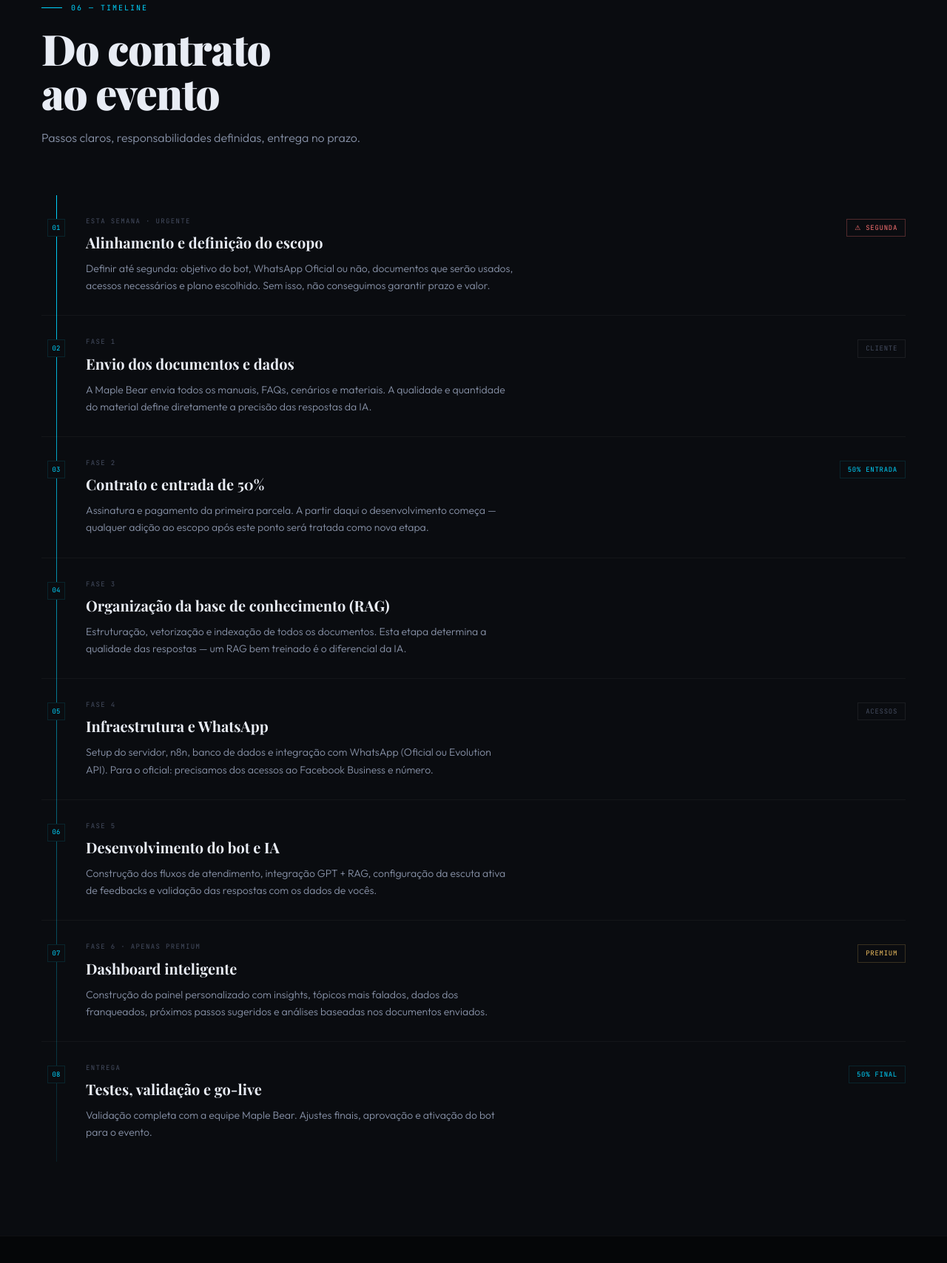
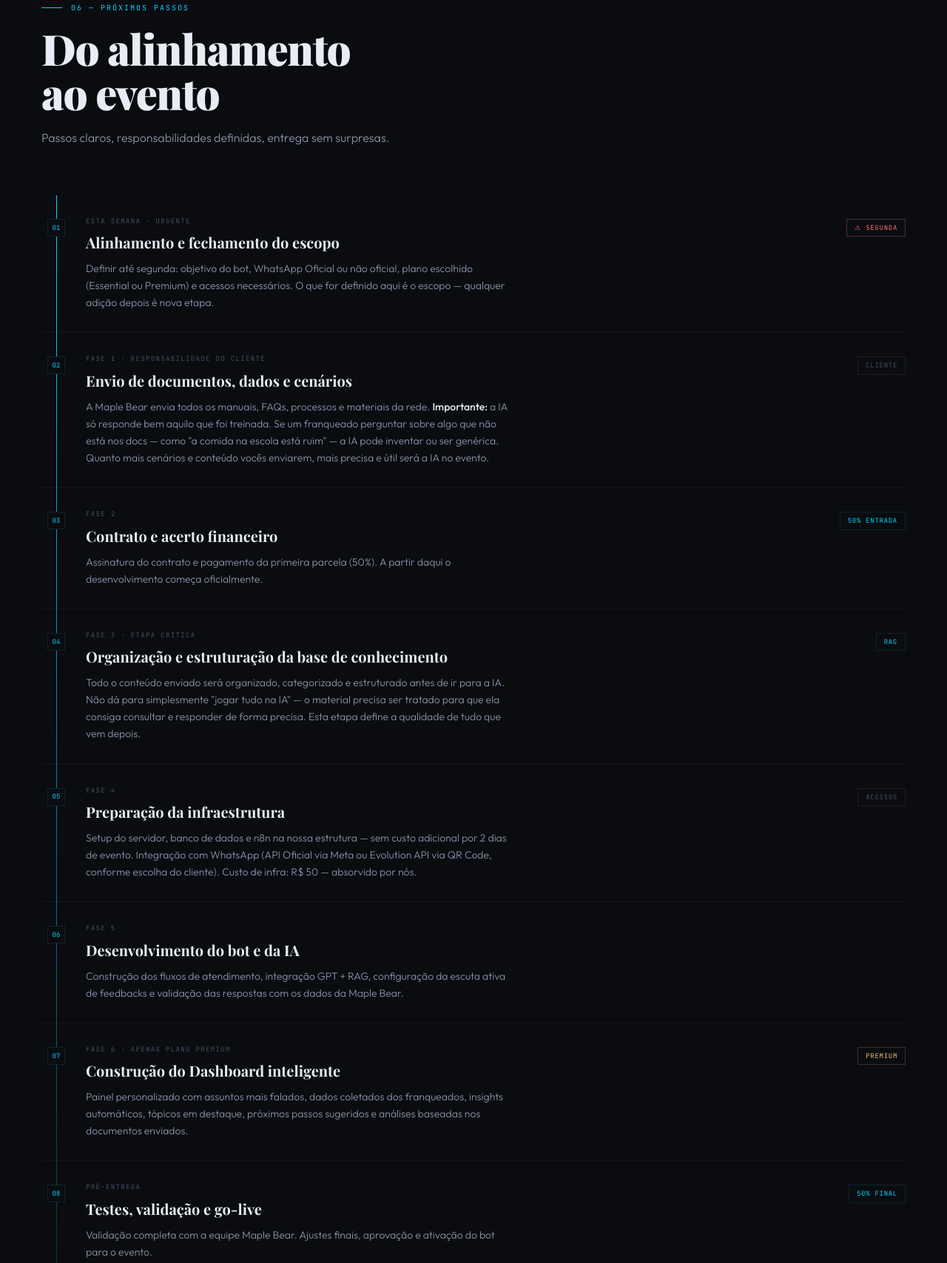
Before and after one commit to felipekarimata/proposta-maplebear, a plain HTML site: page index.html in a window 1280 px wide. Shown: the part 7540-9248 px from the top of the page at 74% size. Drawn offline with nearby package versions, Linux system fonts and the light colour scheme.

Commit message:
Update index.html

```diff
--- a/index.html
+++ b/index.html
@@ -1096,90 +1096,111 @@ h2.sec-title{
 <!-- ══ TIMELINE ══ -->
 <section id="timeline" style="background:var(--bg2);">
   <div class="sec">
-    <div class="sec-label">06 — Timeline</div>
-    <h2 class="sec-title">Do contrato<br>ao evento</h2>
-    <p class="sec-sub">Passos claros, responsabilidades definidas, entrega no prazo.</p>
+    <div class="sec-label">06 — Próximos Passos</div>
+    <h2 class="sec-title">Do alinhamento<br>ao evento</h2>
+    <p class="sec-sub">Passos claros, responsabilidades definidas, entrega sem surpresas.</p>
 
     <div class="tl-list reveal">
       <div class="tl-line"></div>
 
+      <!-- 01 -->
       <div class="tl-item">
         <div class="tl-dot">01</div>
         <div>
           <div class="tl-phase">Esta semana · urgente</div>
-          <div class="tl-title">Alinhamento e definição do escopo</div>
-          <div class="tl-desc">Definir até segunda: objetivo do bot, WhatsApp Oficial ou não, documentos que serão usados, acessos necessários e plano escolhido. Sem isso, não conseguimos garantir prazo e valor.</div>
+          <div class="tl-title">Alinhamento e fechamento do escopo</div>
+          <div class="tl-desc">Definir até segunda: objetivo do bot, WhatsApp Oficial ou não oficial, plano escolhido (Essential ou Premium) e acessos necessários. O que for definido aqui é o escopo — qualquer adição depois é nova etapa.</div>
         </div>
         <div class="tl-badge urgent">⚠ SEGUNDA</div>
       </div>
 
+      <!-- 02 -->
       <div class="tl-item">
         <div class="tl-dot">02</div>
         <div>
-          <div class="tl-phase">Fase 1</div>
-          <div class="tl-title">Envio dos documentos e dados</div>
-          <div class="tl-desc">A Maple Bear envia todos os manuais, FAQs, cenários e materiais. A qualidade e quantidade do material define diretamente a precisão das respostas da IA.</div>
+          <div class="tl-phase">Fase 1 · responsabilidade do cliente</div>
+          <div class="tl-title">Envio de documentos, dados e cenários</div>
+          <div class="tl-desc">A Maple Bear envia todos os manuais, FAQs, processos e materiais da rede. <strong style="color:var(--text);font-weight:500;">Importante:</strong> a IA só responde bem aquilo que foi treinada. Se um franqueado perguntar sobre algo que não está nos docs — como "a comida na escola está ruim" — a IA pode inventar ou ser genérica. Quanto mais cenários e conteúdo vocês enviarem, mais precisa e útil será a IA no evento.</div>
         </div>
         <div class="tl-badge">CLIENTE</div>
       </div>
 
+      <!-- 03 -->
       <div class="tl-item">
         <div class="tl-dot">03</div>
         <div>
           <div class="tl-phase">Fase 2</div>
-          <div class="tl-title">Contrato e entrada de 50%</div>
-          <div class="tl-desc">Assinatura e pagamento da primeira parcela. A partir daqui o desenvolvimento começa — qualquer adição ao escopo após este ponto será tratada como nova etapa.</div>
+          <div class="tl-title">Contrato e acerto financeiro</div>
+          <div class="tl-desc">Assinatura do contrato e pagamento da primeira parcela (50%). A partir daqui o desenvolvimento começa oficialmente.</div>
         </div>
         <div class="tl-badge payment">50% ENTRADA</div>
       </div>
 
+      <!-- 04 -->
       <div class="tl-item">
         <div class="tl-dot">04</div>
         <div>
-          <div class="tl-phase">Fase 3</div>
-          <div class="tl-title">Organização da base de conhecimento (RAG)</div>
-          <div class="tl-desc">Estruturação, vetorização e indexação de todos os documentos. Esta etapa determina a qualidade das respostas — um RAG bem treinado é o diferencial da IA.</div>
+          <div class="tl-phase">Fase 3 · etapa crítica</div>
+          <div class="tl-title">Organização e estruturação da base de conhecimento</div>
+          <div class="tl-desc">Todo o conteúdo enviado será organizado, categorizado e estruturado antes de ir para a IA. Não dá para simplesmente "jogar tudo na IA" — o material precisa ser tratado para que ela consiga consultar e responder de forma precisa. Esta etapa define a qualidade de tudo que vem depois.</div>
         </div>
+        <div class="tl-badge" style="color:var(--cyan);border-color:var(--cyan2);">RAG</div>
       </div>
 
+      <!-- 05 -->
       <div class="tl-item">
         <div class="tl-dot">05</div>
         <div>
           <div class="tl-phase">Fase 4</div>
-          <div class="tl-title">Infraestrutura e WhatsApp</div>
-          <div class="tl-desc">Setup do servidor, n8n, banco de dados e integração com WhatsApp (Oficial ou Evolution API). Para o oficial: precisamos dos acessos ao Facebook Business e número.</div>
+          <div class="tl-title">Preparação da infraestrutura</div>
+          <div class="tl-desc">Setup do servidor, banco de dados e n8n na nossa estrutura — sem custo adicional por 2 dias de evento. Integração com WhatsApp (API Oficial via Meta ou Evolution API via QR Code, conforme escolha do cliente). Custo de infra: R$ 50 — absorvido por nós.</div>
         </div>
         <div class="tl-badge">ACESSOS</div>
       </div>
 
+      <!-- 06 -->
       <div class="tl-item">
         <div class="tl-dot">06</div>
         <div>
           <div class="tl-phase">Fase 5</div>
-          <div class="tl-title">Desenvolvimento do bot e IA</div>
-          <div class="tl-desc">Construção dos fluxos de atendimento, integração GPT + RAG, configuração da escuta ativa de feedbacks e validação das respostas com os dados de vocês.</div>
+          <div class="tl-title">Desenvolvimento do bot e da IA</div>
+          <div class="tl-desc">Construção dos fluxos de atendimento, integração GPT + RAG, configuração da escuta ativa de feedbacks e validação das respostas com os dados da Maple Bear.</div>
         </div>
       </div>
 
+      <!-- 07 -->
       <div class="tl-item">
         <div class="tl-dot">07</div>
         <div>
-          <div class="tl-phase">Fase 6 · apenas Premium</div>
-          <div class="tl-title">Dashboard inteligente</div>
-          <div class="tl-desc">Construção do painel personalizado com insights, tópicos mais falados, dados dos franqueados, próximos passos sugeridos e análises baseadas nos documentos enviados.</div>
+          <div class="tl-phase">Fase 6 · apenas Plano Premium</div>
+          <div class="tl-title">Construção do Dashboard inteligente</div>
+          <div class="tl-desc">Painel personalizado com assuntos mais falados, dados coletados dos franqueados, insights automáticos, tópicos em destaque, próximos passos sugeridos e análises baseadas nos documentos enviados.</div>
         </div>
         <div class="tl-badge" style="color:var(--gold);border-color:rgba(240,192,96,0.2);">PREMIUM</div>
       </div>
 
+      <!-- 08 -->
       <div class="tl-item">
         <div class="tl-dot">08</div>
         <div>
-          <div class="tl-phase">Entrega</div>
+          <div class="tl-phase">Pré-entrega</div>
           <div class="tl-title">Testes, validação e go-live</div>
           <div class="tl-desc">Validação completa com a equipe Maple Bear. Ajustes finais, aprovação e ativação do bot para o evento.</div>
         </div>
         <div class="tl-badge payment">50% FINAL</div>
       </div>
+
+      <!-- 09 -->
+      <div class="tl-item">
+        <div class="tl-dot">09</div>
+        <div>
+          <div class="tl-phase">Durante o evento · 2 dias</div>
+          <div class="tl-title">Plantão em tempo real — já incluso</div>
+          <div class="tl-desc">Fico de plantão durante os 2 dias de evento. Qualquer ajuste que surgir na hora — resposta da IA, fluxo do bot, algo que precise ser corrigido ou melhorado — resolvo imediatamente. Vocês não ficam na mão.</div>
+        </div>
+        <div class="tl-badge" style="color:var(--green);border-color:rgba(52,211,153,0.2);">INCLUSO</div>
+      </div>
+
     </div>
   </div>
 </section>
```
